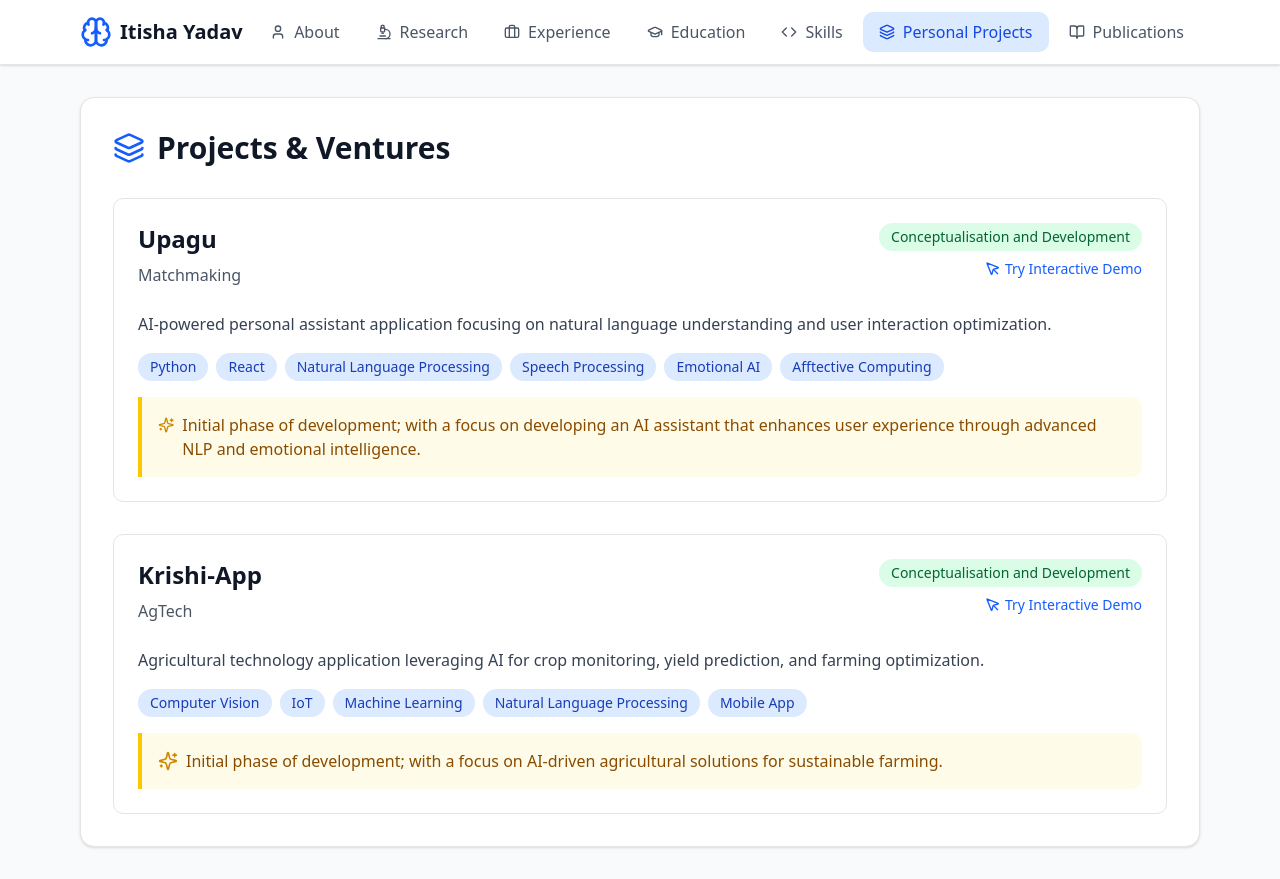
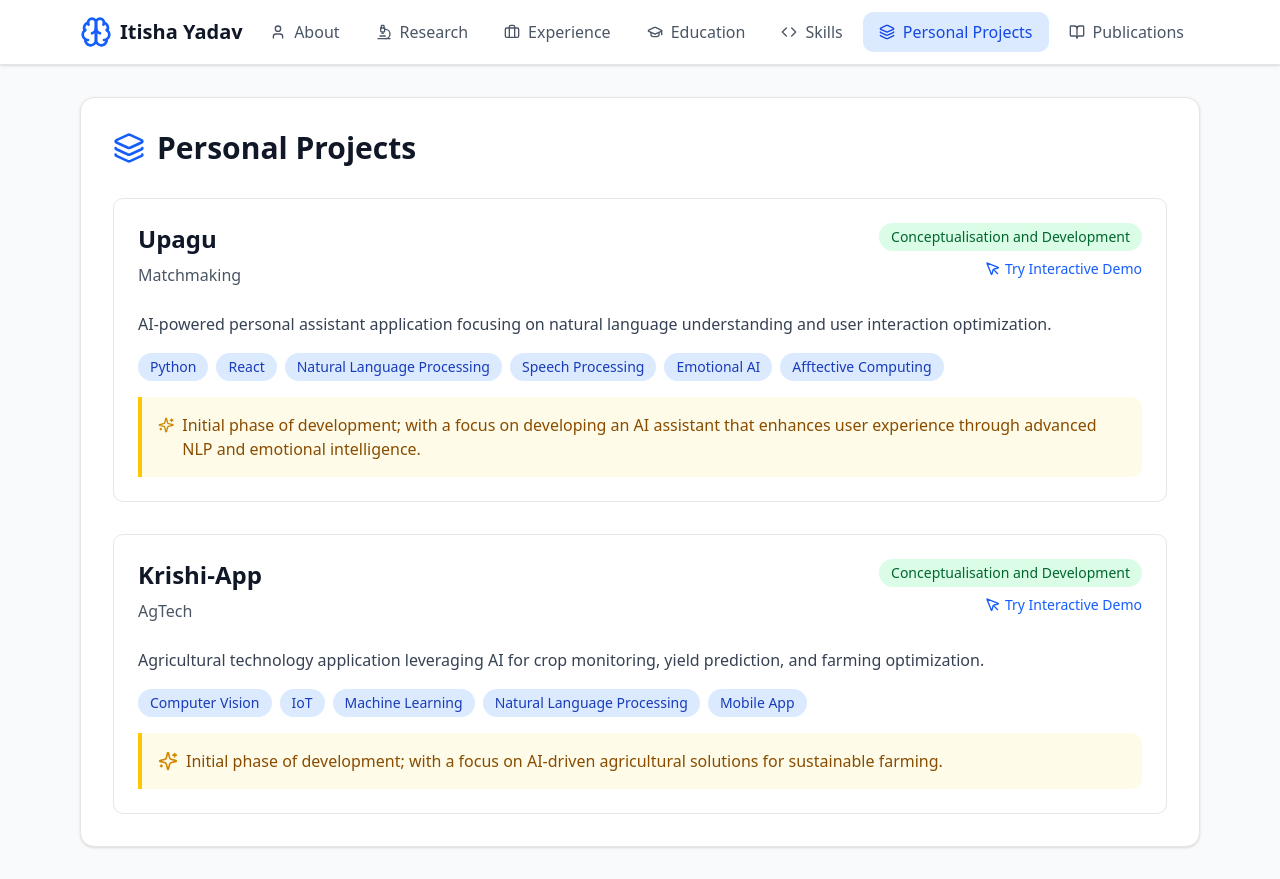
Before and after one commit to itisha2/portfolio-app-itisha, a React (Vite) app: page / in a window 1280 px wide. Both pictures are taken after a click on the button "Personal Projects". Built offline with nearby package versions, Linux system fonts and the light colour scheme.

Commit message:
content update

```diff
--- a/src/App.jsx
+++ b/src/App.jsx
@@ -637,7 +637,7 @@ const Portfolio = () => {
       <div className="bg-white p-8 rounded-xl shadow-sm border">
         <h2 className="text-3xl font-bold text-gray-900 mb-8 flex items-center">
           <Layers className="w-8 h-8 mr-3 text-blue-600" />
-          Projects & Ventures
+          Personal Projects
         </h2>
 
         <div className="grid gap-8">
```
